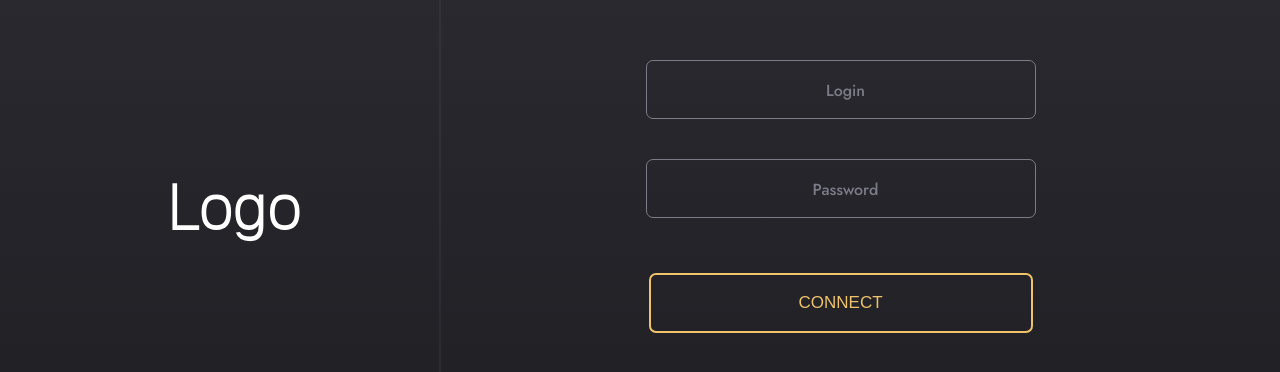
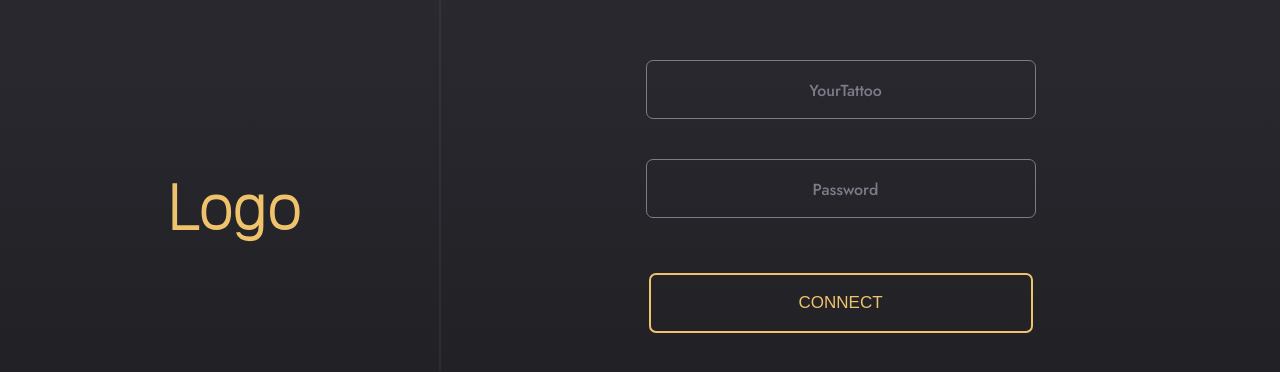
Before and after one commit to BlondeHex/Tattoo-Project-Frontend, a React (Create React App) app: page /login in a window 1280 px wide. Shown: the part 196-568 px from the top of the page. Built offline with nearby package versions, Linux system fonts and the light colour scheme; no server answers.

Commit message:
Change login-page style

```diff
--- a/src/pages/LoginPage/LoginPageStyles.ts
+++ b/src/pages/LoginPage/LoginPageStyles.ts
@@ -69,11 +69,11 @@
 
     &:hover,
     &:focus {
-      border: 1px solid ${WHITE_COLOR_FORM};
+      border: 1px solid ${MAIN_YELLOW_COLOR};
     }
     &:focus ~ label {
       top: 1px;
-      color: ${WHITE_COLOR_FORM};
+      color: ${MAIN_YELLOW_COLOR};
     }
 
     @media (max-width: 768px) {
--- a/src/pages/LoginPage/index.tsx
+++ b/src/pages/LoginPage/index.tsx
@@ -34,11 +34,14 @@
       <FormWrapper>
         <InputFormWrapper>
           <input onChange={(e) => setLogin(e.target.value)} />
-          <label>Login</label>
+          <label>YourTattoo</label>
         </InputFormWrapper>
 
         <InputFormWrapper>
-          <input type="password" onChange={(e) => setPassword(e.target.value)} />
+          <input
+            type="password"
+            onChange={(e) => setPassword(e.target.value)}
+          />
           <label>Password</label>
         </InputFormWrapper>
 
```
Also changed, not shown: public/image/logo.svg.
